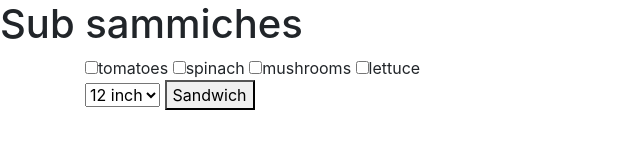
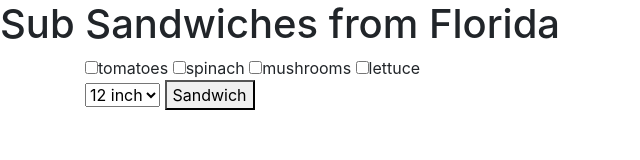
Before and after one commit to M00nDrag0n/SubShop, a plain HTML site: page index.html in a window 1280 px wide. Shown: the whole page, without its empty margins (0-640 px from the left). Drawn offline with nearby package versions, Linux system fonts and the light colour scheme.

```diff
--- a/index.html
+++ b/index.html
@@ -19,7 +19,7 @@
 <script src="js/scripts.js" charset="utf-8"></script>
   </head>
   <body>
-    <h1>Sub sammiches</h1>
+    <h1>Sub Sandwiches from Florida</h1>
     <div class="container">
 
     <form>
```
